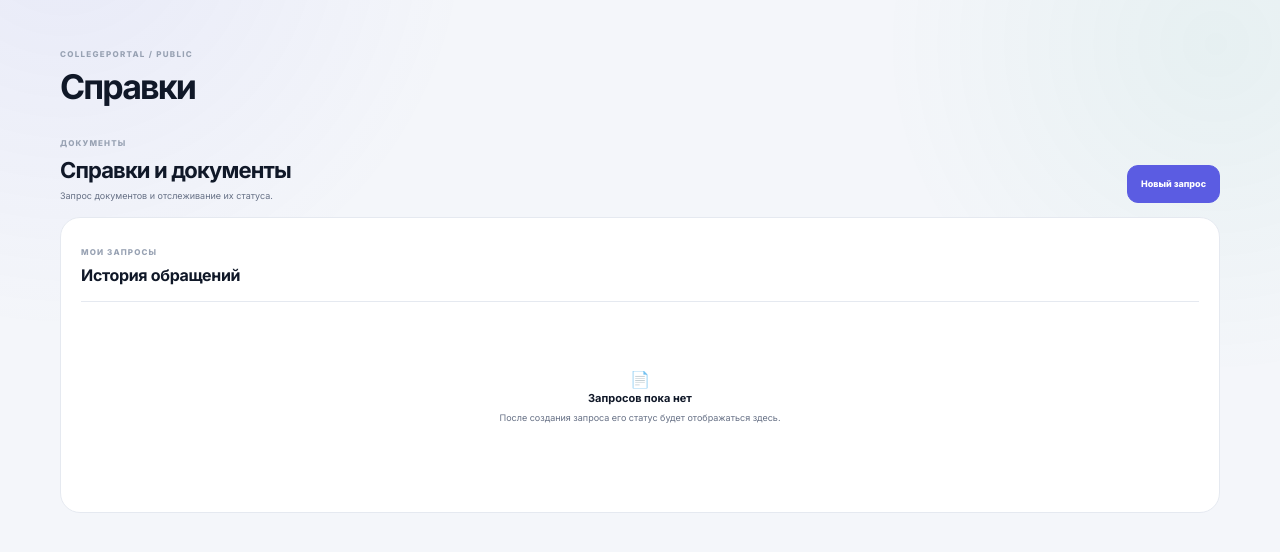
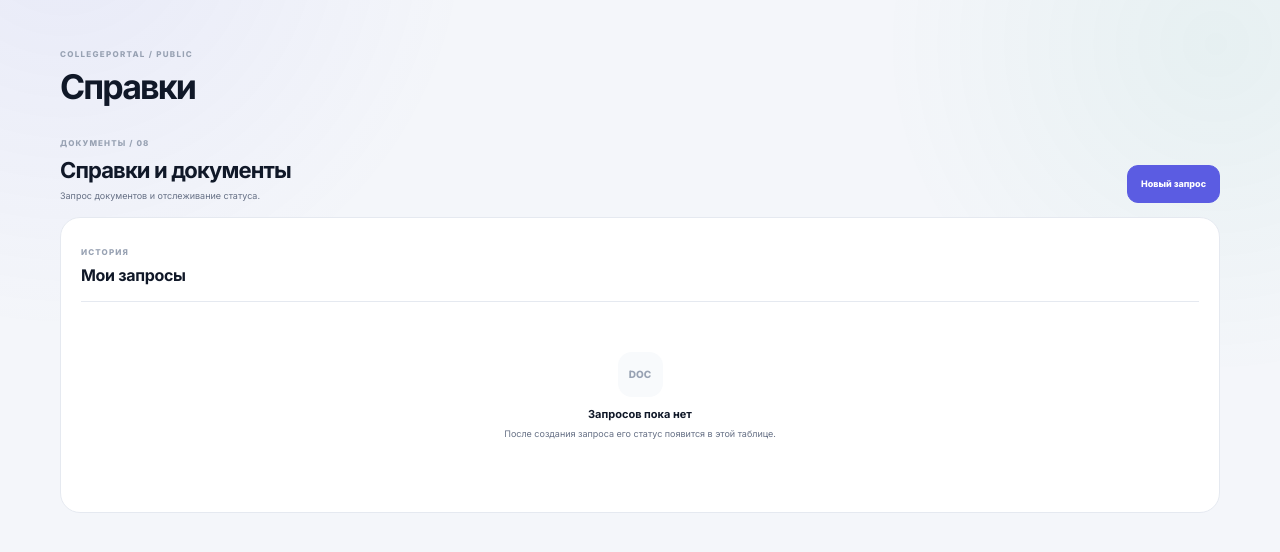
Before and after one commit to gamerpro3245/CollegePortal, a FastAPI app: page /certificates in a window 1280 px wide. Shown: the part 76-628 px from the top of the page. Run offline with FastAPI, Linux system fonts and the light colour scheme.

Commit message:
Rebuild certificates page

```diff
--- a/templates/certificates.html
+++ b/templates/certificates.html
@@ -1,3 +1,3 @@
-{% extends "base.html" %}
-{% block title %}Справки — Портал колледжа{% endblock %}{% block page_title %}Справки{% endblock %}
-{% block content %}<section class="section-toolbar"><div><span class="panel-label">Документы</span><h2>Справки и документы</h2><p>Запрос документов и отслеживание их статуса.</p></div><button class="primary-button" type="button">Новый запрос</button></section><section class="panel"><div class="panel-header"><div><span class="panel-label">Мои запросы</span><h3>История обращений</h3></div></div><div class="table-empty"><div class="empty-icon">📄</div><strong>Запросов пока нет</strong><p>После создания запроса его статус будет отображаться здесь.</p></div></section>{% endblock %}
+{% extends "base.html" %}{% block title %}Справки — CollegePortal{% endblock %}{% block page_title %}Справки{% endblock %}{% block content %}
+<section class="section-toolbar"><div><span class="panel-label">Документы / 08</span><h2>Справки и документы</h2><p>Запрос документов и отслеживание статуса.</p></div><button class="primary-button" type="button">Новый запрос</button></section>
+<section class="panel"><div class="panel-header"><div><span class="panel-label">История</span><h3>Мои запросы</h3></div></div><div class="table-empty"><div class="empty-mark">DOC</div><strong>Запросов пока нет</strong><p>После создания запроса его статус появится в этой таблице.</p></div></section>{% endblock %}
```
